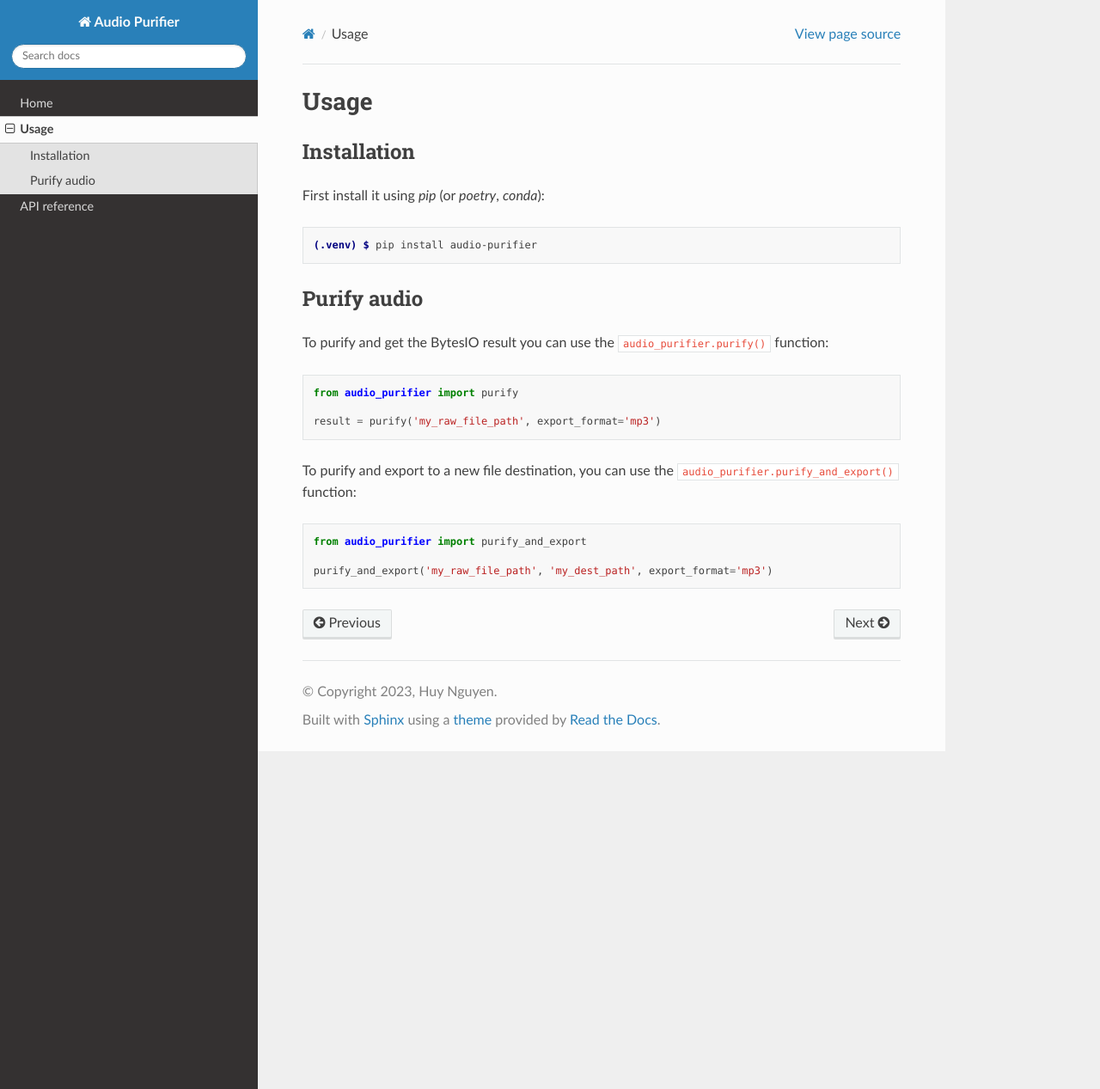
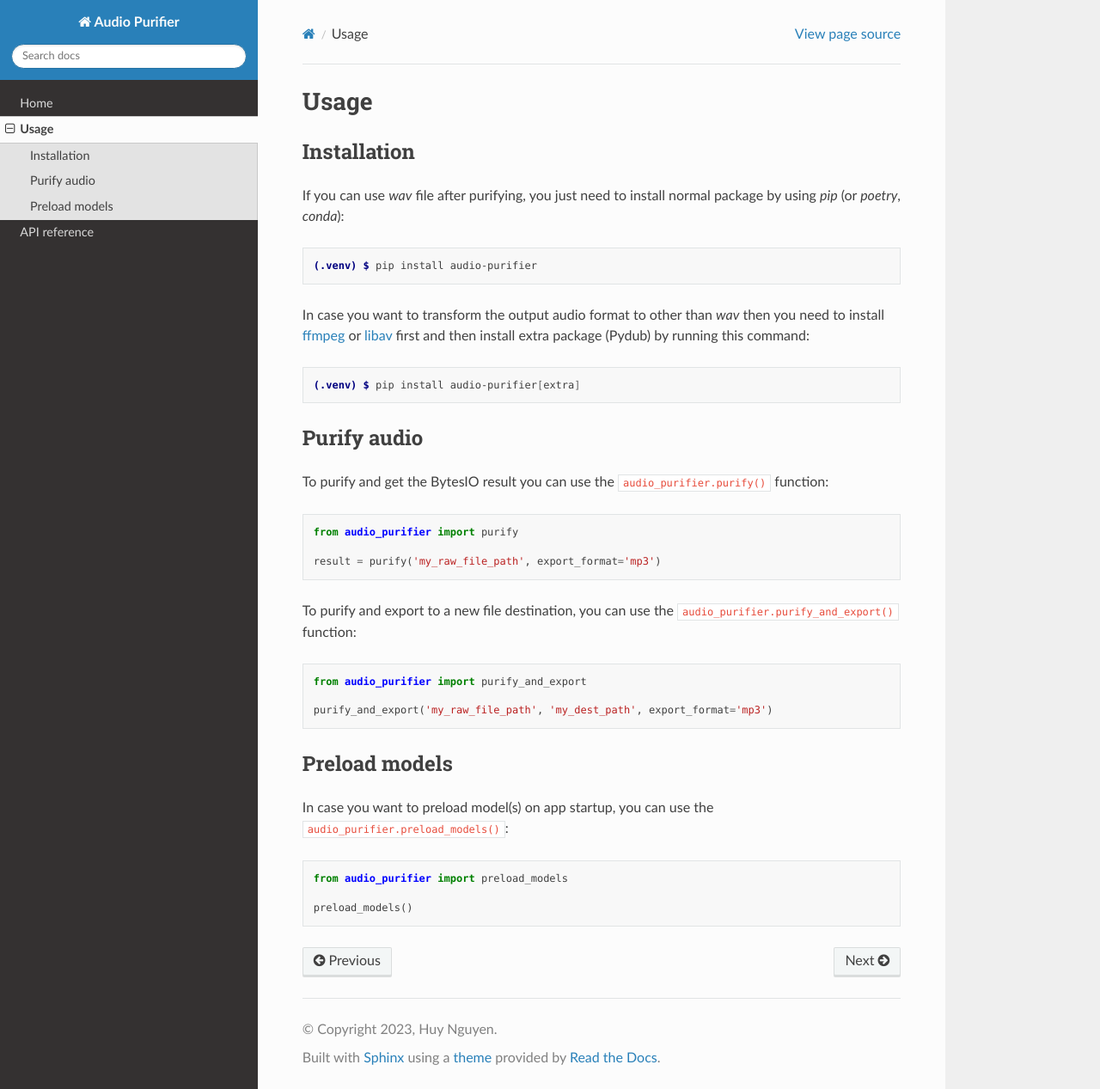
Before and after one commit to huynguyengl99/audio-purifier, a Sphinx documentation site: the page built from docs/usage.rst, in a window 1280 px wide and 1267 px high. Shown: the whole window at 86% size. Built offline with Sphinx 7.4.7 and the Read the Docs theme 2.0.0, drawn with Linux system fonts in a browser that asks for light colours.

Commit message:
[f] Add preload_model utils and update docs

```diff
--- a/audio_purifier/__init__.py
+++ b/audio_purifier/__init__.py
@@ -1,8 +1,9 @@
 """Audio purifier for better audio file."""
 
-__version__ = "0.0.3"
+__version__ = "0.0.4"
 
 from .faster_whisper_original.vad import VadOptions
 from .purifier import purify, purify_and_export
+from .utils import preload_models
 
-__all__ = ["purify", "purify_and_export", "VadOptions"]
+__all__ = ["purify", "purify_and_export", "preload_models", "VadOptions"]
--- a/docs/index.rst
+++ b/docs/index.rst
@@ -8,7 +8,8 @@ Welcome to Audio Purifier's documentation!
 
 **Audio Purifier** is a utility package that enables silent parts
 removal from audio, exporting as new files. Inspired by
-`faster-whisper <https://github.com/guillaumekln/faster-whisper/>`_.
+`faster-whisper <https://github.com/guillaumekln/faster-whisper/>`_, which
+used SileroVAD for audio processing.
 
 .. note::
 
--- a/docs/reference/index.rst
+++ b/docs/reference/index.rst
@@ -10,3 +10,7 @@ Vad options
 .. autoclass:: audio_purifier.VadOptions
     :members:
     :no-index:
+
+Utils
+----------
+.. autofunction:: audio_purifier.preload_models
--- a/docs/usage.rst
+++ b/docs/usage.rst
@@ -6,11 +6,21 @@ Usage
 Installation
 ------------
 
-First install it using `pip` (or `poetry`, `conda`):
+If you can use `wav` file after purifying, you just need to install normal package
+by using `pip` (or `poetry`, `conda`):
 
 .. code-block:: console
 
    (.venv) $ pip install audio-purifier
+
+In case you want to transform the output audio format to other than `wav`
+then you need to install `ffmpeg <http://www.ffmpeg.org>`_ or
+`libav <http://libav.org/>`_ first and then install extra package (Pydub) by
+running this command:
+
+.. code-block:: console
+
+   (.venv) $ pip install audio-purifier[extra]
 
 Purify audio
 ----------------
@@ -31,3 +41,14 @@ To purify and export to a new file destination, you can use the ``audio_purifier
     from audio_purifier import purify_and_export
 
     purify_and_export('my_raw_file_path', 'my_dest_path', export_format='mp3')
+
+Preload models
+--------------
+
+In case you want to preload model(s) on app startup, you can use the ``audio_purifier.preload_models()``:
+
+.. code-block:: python
+
+    from audio_purifier import preload_models
+
+    preload_models()
```
Also changed, not shown: README.md (+1 -1 lines), 1 other file.
